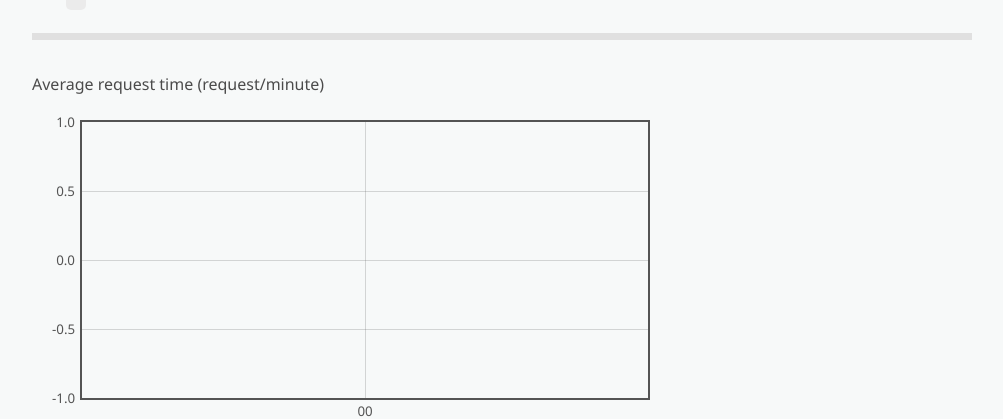
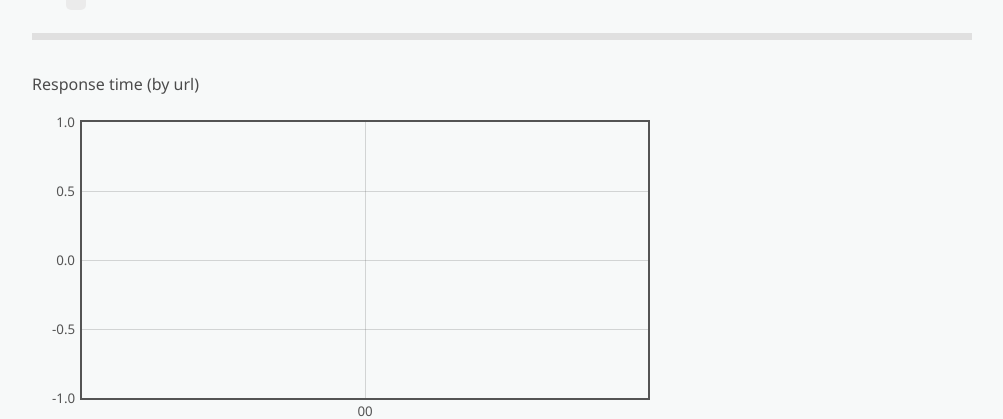
Before and after one commit to andrewsmedina/djangodash2011, a Django app: template startdust_website/panel/templates/panel/project.html in a window 1280 px wide. Shown: the part 215-634 px from the top of the page, without its empty margins (138-1141 px from the left). Run offline with Django 3.2, Linux system fonts and the light colour scheme; the template is opened without the code that fills it, so the values that code supplies are empty; parts of the project's set-up code (start-up, migrations or seed data) failed here and were passed over; some libraries are stand-ins or nearby versions.

Commit message:
fixed some labels

```diff
--- a/startdust_website/panel/templates/panel/project.html
+++ b/startdust_website/panel/templates/panel/project.html
@@ -27,7 +27,7 @@
             <h2>{{ project.name }}</h2>
             <p>URL: <span>{{ project.url }}</span></p>
             <div class="line"></div>
-            <p>Average request time (request/minute)</p>
+            <p>Response time (by url)</p>
             <div id="placeholder" class="graph"></div>
             <div class="row">
                 <div class="column grid_6">
@@ -46,7 +46,7 @@
                 <div class="column grid_6">
                     <div class="line grid_6"></div>
                     {% if project.response_set.all %}
-                        <p>Responses:</p>
+                        <p>Average response time by url:</p>
                         <ul>
                             {% for response in project.response_set.all %}
                             <li><a href="{{ response.get_absolute_url }}">{{ response.url }} - {{ response.time }} - {{ response.date }}</a></li>
```
